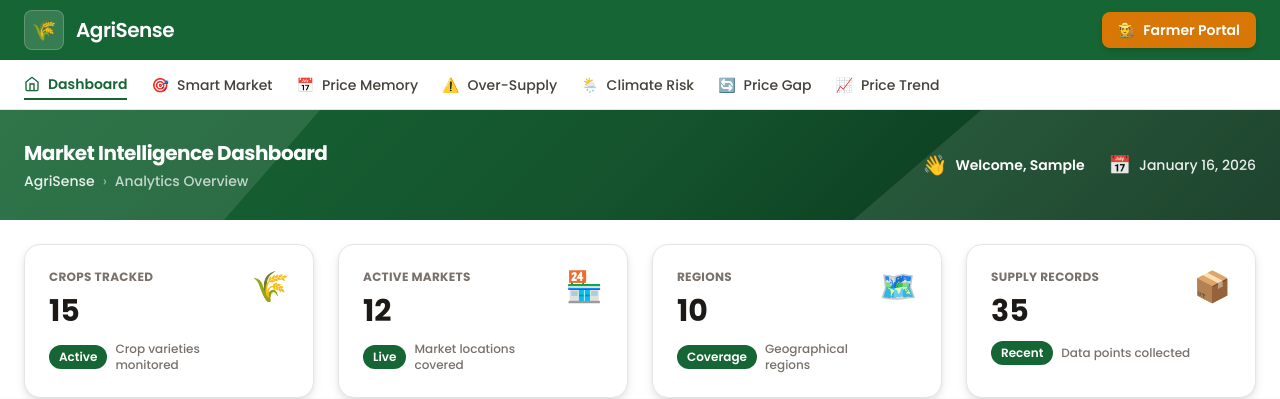
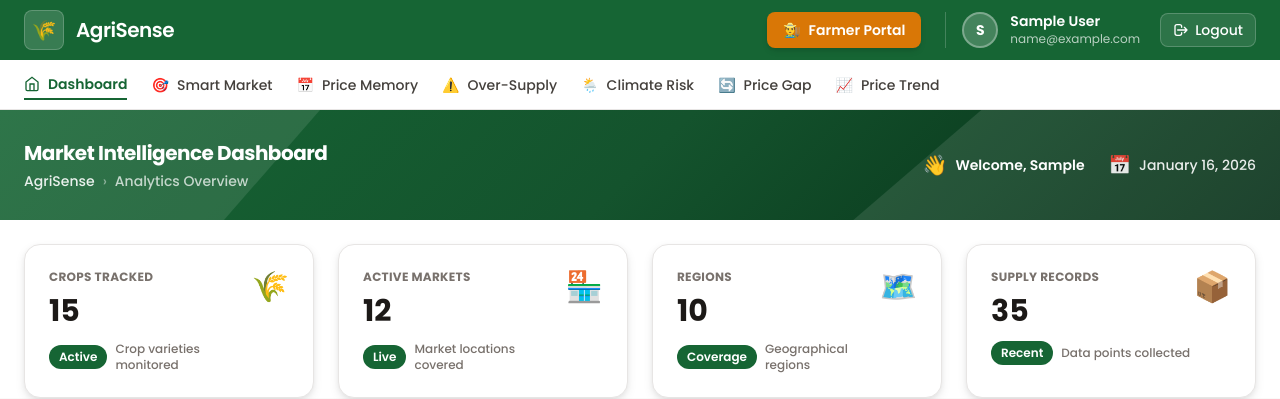
Before and after one commit to webpromahdi/agrisense, a PHP site: page / in a window 1280 px wide. Shown: the top 399 px of the page. Run offline with PHP 8.4, Linux system fonts and the light colour scheme; the visitor is signed in with stand-in values (Sample User, id 1); data comes from the database, SQL or seed files in the repository; some libraries are stand-ins or nearby versions.

Commit message:
feat: display user info in dashboard header with logout button

```diff
--- a/dashboard/partials/header.php
+++ b/dashboard/partials/header.php
@@ -138,6 +138,29 @@
                 <span>👨‍🌾</span>
                 <span>Farmer Portal</span>
             </a>
+
+            <!-- User Profile Section -->
+            <?php if (isset($currentUser) && $currentUser): ?>
+                <div class="flex items-center gap-3 ml-2 pl-4 border-l border-white/20">
+                    <!-- User Avatar -->
+                    <div class="w-9 h-9 rounded-full bg-white/20 flex items-center justify-center text-white font-bold text-sm border-2 border-white/30">
+                        <?= strtoupper(substr($currentUser['name'], 0, 1)) ?>
+                    </div>
+                    <!-- User Name -->
+                    <div class="text-white">
+                        <div class="text-sm font-semibold leading-tight"><?= htmlspecialchars($currentUser['name']) ?></div>
+                        <div class="text-xs text-white/70"><?= htmlspecialchars($currentUser['email']) ?></div>
+                    </div>
+                    <!-- Logout Button -->
+                    <a href="/agrisense/auth/logout.php"
+                        class="ml-2 flex items-center gap-1.5 bg-white/10 hover:bg-white/20 text-white px-3 py-1.5 rounded-lg text-sm font-medium transition-all border border-white/20">
+                        <svg class="w-4 h-4" fill="none" stroke="currentColor" viewBox="0 0 24 24">
+                            <path stroke-linecap="round" stroke-linejoin="round" stroke-width="2" d="M17 16l4-4m0 0l-4-4m4 4H7m6 4v1a3 3 0 01-3 3H6a3 3 0 01-3-3V7a3 3 0 013-3h4a3 3 0 013 3v1"/>
+                        </svg>
+                        <span>Logout</span>
+                    </a>
+                </div>
+            <?php endif; ?>
         </div>
     </nav>
 
```
Also changed, not shown: auth/login.php (+20 -10 lines), auth/logout.php (+7 -0 lines), auth/signup.php (+26 -13 lines).
